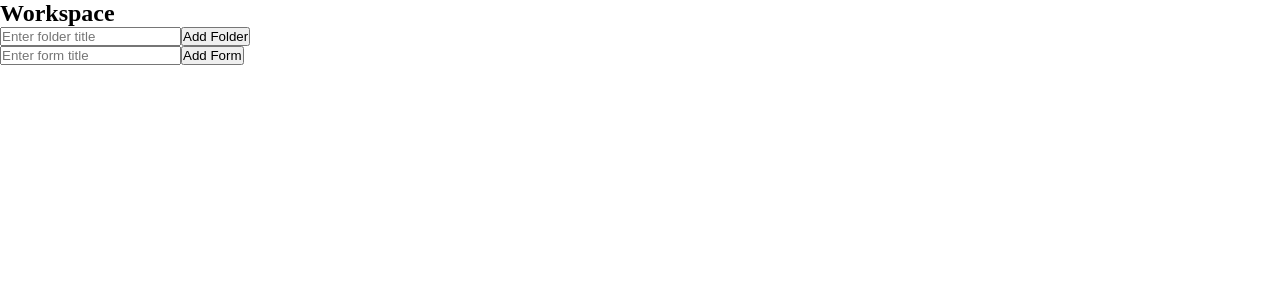
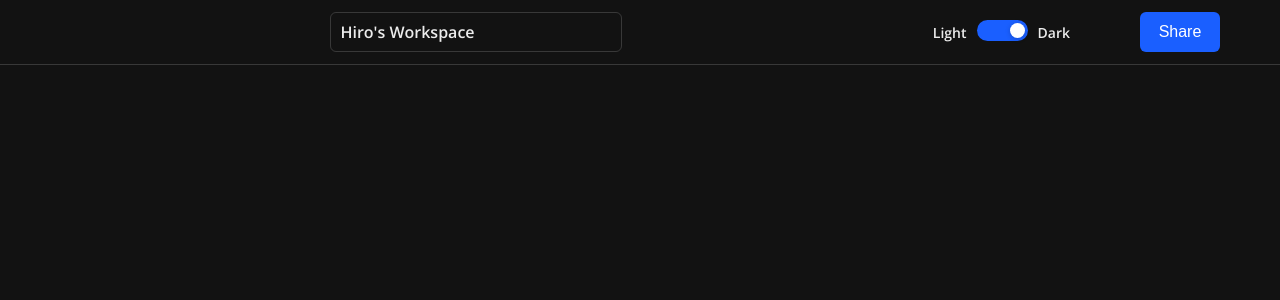
Before and after one commit to Manmeet567/formbot-frontend, a React (Vite) app: page /workspace in a window 1280 px wide. Shown: the top 300 px of the page. Built offline with nearby package versions, Linux system fonts and the light colour scheme; no server answers; sample sign-in values are in the browser's storage.

Commit message:
Add: Added dark mode and navbar styling

```diff
--- a/package.json
+++ b/package.json
@@ -17,6 +17,7 @@
     "react-icons": "^5.4.0",
     "react-redux": "^9.2.0",
     "react-router-dom": "^7.0.2",
+    "react-switch": "^7.1.0",
     "react-toastify": "^11.0.2"
   },
   "devDependencies": {
--- /dev/null
+++ b/src/components/Navbar/Navbar.css
@@ -0,0 +1,67 @@
+:root {
+  --nav-text-color: #000000eb;
+  --nav-border-color: #d6d6d6;
+}
+[data-theme="dark"] {
+  --nav-text-color: #ffffffeb;
+  --nav-border-color: #ffffff29;
+}
+
+.navbar {
+  width: 100%;
+  display: flex;
+  justify-content: space-between;
+  align-items: center;
+  padding: 0 20px;
+  background: var(--bg-color);
+  height: 65px;
+  position: relative;
+  border-bottom: 1px solid var(--nav-border-color);
+}
+
+.nv-workspace {
+  width: 292px;
+  height: 40px;
+  border-radius: 6px;
+  padding: 8px 9px;
+  border: 1px solid var(--nav-border-color);
+  display: flex;
+  justify-content: space-between;
+  align-items: center;
+}
+
+.nv-workspace p {
+  font-size: 16px;
+  font-weight: 600;
+  color: var(--nav-text-color);
+}
+
+.nv-right {
+  display: flex;
+  align-items: center;
+  gap: 10px; /* Space between switch and button */
+}
+
+.nv-switch {
+  color: var(--nav-text-color);
+  display: flex;
+  align-items: center;
+  margin-right: 20px;
+  gap: 10px;
+  font-size: 14px;
+  font-weight: 600;
+}
+
+button {
+  margin:0 40px; /* Space between switch and button */
+  padding: 8px 16px;
+  background-color: #1a5fff;
+  color: white;
+  border: none;
+  border-radius: 6px;
+  cursor: pointer;
+  width: 80px;
+  height: 40px;
+  font-size: 16px;
+  font-weight: 500;
+}
--- /dev/null
+++ b/src/components/Navbar/Navbar.jsx
@@ -0,0 +1,23 @@
+import ToggleSwitch from "./ToggleSwitch";
+import "./Navbar.css";
+
+function Navbar() {
+  return (
+    <nav className="navbar open-sans">
+      <div className="nv-left"></div>
+      <div className="nv-workspace">
+        <p>Hiro's Workspace</p>
+      </div>
+      <div className="nv-right">
+        <div className="nv-switch">
+          <p>Light</p>
+          <ToggleSwitch />
+          <p>Dark</p>
+        </div>
+        <button>Share</button>
+      </div>
+    </nav>
+  );
+}
+
+export default Navbar;
--- /dev/null
+++ b/src/components/Navbar/ToggleSwitch.jsx
@@ -0,0 +1,30 @@
+import React, { useContext } from "react";
+import Switch from "react-switch";
+import { ThemeContext } from "../../context/ThemeContext";
+
+const ToggleSwitch = () => {
+  const { theme, toggleTheme } = useContext(ThemeContext);
+
+  return (
+    <div>
+      <Switch
+        onChange={toggleTheme}
+        checked={theme === "dark"}
+        onColor="#1A5FFF"       /* Background color when checked */
+        offColor="#ccc"          /* Background color when unchecked */
+        checkedHandleIcon={null} /* Remove any icon */
+        uncheckedHandleIcon={null} /* Remove any icon */
+        handleDiameter={15}      /* Diameter of the toggle handle */
+        height={21}              /* Height of the switch */
+        width={51}               /* Width of the switch */
+        uncheckedIcon={false}    /* No icons inside the switch */
+        checkedIcon={false}      /* No icons inside the switch */
+        boxShadow="0px 1px 5px rgba(0, 0, 0, 0.2)"  /* Shadow for the switch handle */
+        activeBoxShadow="0px 0px 1px 10px rgba(0, 0, 0, 0.1)" /* Active shadow */
+        handleColor="#fff"       /* Color of the handle */
+      />
+    </div>
+  );
+};
+
+export default ToggleSwitch;
--- /dev/null
+++ b/src/context/ThemeContext.jsx
@@ -0,0 +1,30 @@
+import React, { createContext, useState, useEffect } from "react";
+
+// Create the context
+export const ThemeContext = createContext();
+
+export const ThemeProvider = ({ children }) => {
+  // Set the default theme to 'dark'
+  const [theme, setTheme] = useState("dark");
+
+  useEffect(() => {
+    // Check if a theme is saved in localStorage; default to 'dark' if none is found
+    const savedTheme = localStorage.getItem("theme") || "dark";
+    setTheme(savedTheme);
+    document.documentElement.setAttribute("data-theme", savedTheme);
+  }, []);
+
+  // Function to toggle theme
+  const toggleTheme = () => {
+    const newTheme = theme === "light" ? "dark" : "light";
+    setTheme(newTheme);
+    document.documentElement.setAttribute("data-theme", newTheme);
+    localStorage.setItem("theme", newTheme);
+  };
+
+  return (
+    <ThemeContext.Provider value={{ theme, toggleTheme }}>
+      {children}
+    </ThemeContext.Provider>
+  );
+};
--- a/src/index.css
+++ b/src/index.css
@@ -1,4 +1,15 @@
 @import url("https://fonts.googleapis.com/css2?family=Inter:ital,opsz,wght@0,14..32,100..900;1,14..32,100..900&family=Open+Sans:ital,wght@0,300..800;1,300..800&family=Outfit:wght@100..900&family=Poppins:ital,wght@0,100;0,200;0,300;0,400;0,500;0,600;0,700;0,800;0,900;1,100;1,200;1,300;1,400;1,500;1,600;1,700;1,800;1,900&display=swap");
+
+:root {
+  --bg-color: #ffffff;
+  --text-color: #000000;
+}
+
+[data-theme="dark"] {
+  --bg-color: linear-gradient(0deg, #121212, #121212),
+    linear-gradient(0deg, #18181b, #18181b);
+  --text-color: #ffffff;
+}
 
 * {
   margin: 0;
@@ -19,3 +30,10 @@
 .poppins {
   font-family: "Poppins", serif;
 }
+
+.workspace {
+  min-height: 100vh;
+  width: 100%;
+  overflow: hidden;
+  background: var(--bg-color);
+}
--- a/src/main.jsx
+++ b/src/main.jsx
@@ -4,11 +4,14 @@ import "./index.css";
 import App from "./App.jsx";
 import { Provider } from "react-redux";
 import { store } from "./redux/store";
+import { ThemeProvider } from "./context/ThemeContext.jsx";
 
 createRoot(document.getElementById("root")).render(
   <StrictMode>
     <Provider store={store}>
-      <App />
+      <ThemeProvider>
+        <App />
+      </ThemeProvider>
     </Provider>
   </StrictMode>
 );
--- a/src/pages/Workspace.jsx
+++ b/src/pages/Workspace.jsx
@@ -1,6 +1,7 @@
 import React, { useState } from 'react';
 import { useDispatch, useSelector } from 'react-redux';
 import { createForm, createFolder } from '../redux/slices/workspaceSlice';  // Update the import path based on your project structure
+import Navbar from '../components/Navbar/Navbar';
 
 function Workspace() {
   const dispatch = useDispatch();
@@ -36,9 +37,11 @@ function Workspace() {
 
   return (
     <div className='workspace'>
-      <h2>Workspace</h2>
+      <Navbar />
 
-      {/* Folder creation */}
+
+      {/* <h2>Workspace</h2>
+
       <div>
         <input
           type="text"
@@ -49,7 +52,6 @@ function Workspace() {
         <button onClick={handleCreateFolder}>Add Folder</button>
       </div>
 
-      {/* Form creation */}
       <div>
         <input
           type="text"
@@ -58,7 +60,7 @@ function Workspace() {
           placeholder="Enter form title"
         />
         <button onClick={handleCreateForm}>Add Form</button>
-      </div>
+      </div> */}
     </div>
   );
 }
```
Also changed, not shown: 1 other file (tests, documents, lock files or other folders).
